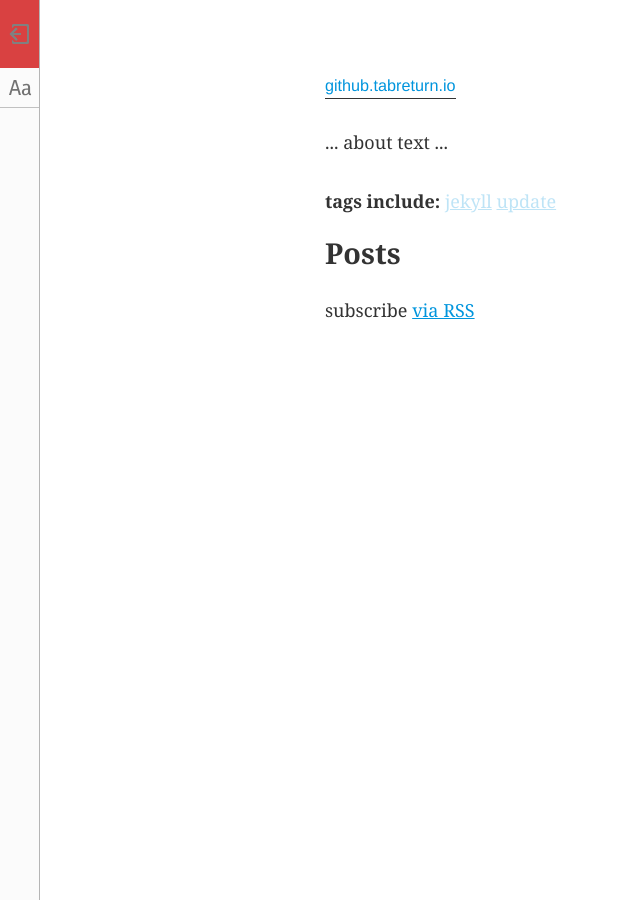
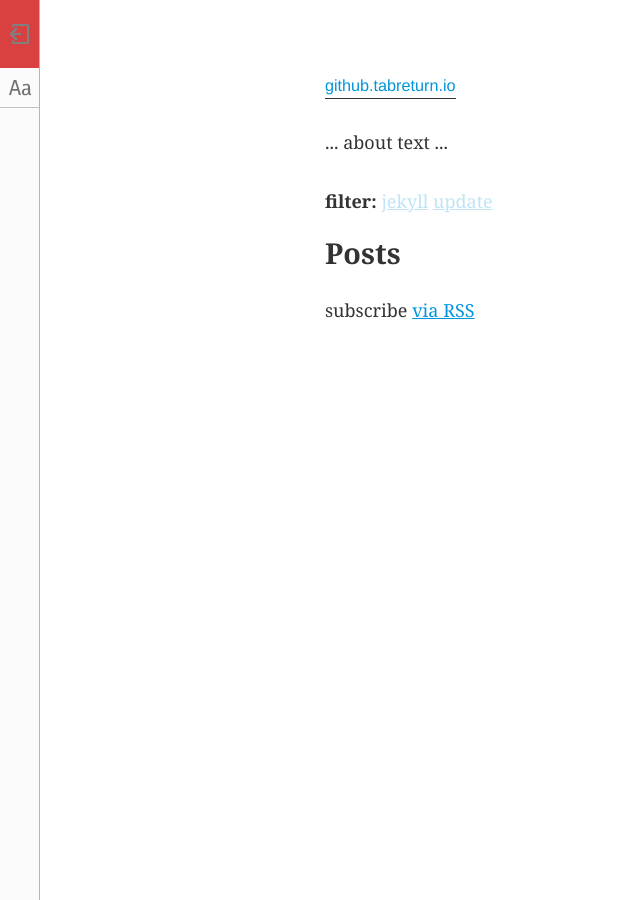
Before and after one commit to tabreturn/tabreturn.github.io, a Jekyll site: the page built from index.html, in a window 1280 px wide. Shown: the whole page, without its empty margins (0-640 px from the left). Built offline with Jekyll 4.4.1, drawn with Linux system fonts in a browser that asks for light colours; a script that is not in the unit is left out; comment, search, counter and statistics services are not loaded; some of the changed lines change nothing that is shown.

Commit message:
- complete filter functions

```diff
--- a/index.html
+++ b/index.html
@@ -4,7 +4,7 @@
 
 {% include about.md %}
 
-<strong>tags include:</strong>
+<strong>filter:</strong>
 
 {% assign sorted_categories = site.categories | sort %}
 
@@ -14,7 +14,32 @@
 {% endfor %}
 </span>
 
+<h1>Posts</h1>
+
+{% for post in site.posts %}
+
+  {% assign sorted_categories = post.categories | sort %}
+
+  <p data-category="{{ sorted_categories | join: ' ' }}" class="post">
+    <a class="post-link" href="{{ post.url | prepend: site.baseurl }}">{{ post.title }}</a>
+    <br />
+    <span class="post-meta">{{ post.date | date: "%Y-%m-%d" }}</span>
+    <em>
+      | {{ sorted_categories | join: ' | ' }}
+    </em>
+  </p>
+
+{% endfor %}
+
 <style>
+  #categories * {
+    -webkit-touch-callout: none;
+    -webkit-user-select: none;
+    -khtml-user-select: none;
+    -moz-user-select: none;
+    -ms-user-select: none;
+    user-select: none;
+  }
   #categories a {
     cursor: pointer;
   }
@@ -28,33 +53,62 @@
 
 <script>
   var category_buttons = document.querySelectorAll('#categories a');
+  var posts = document.querySelectorAll('.post');
   var categories_selected = [];
 
-  function postShowHide() {
-    // show/hide posts code
+  function checkForCategory(post_cat, cat_sel) {
+    var found = false;
+
+    post_cat.forEach(function(pcat) {
+      cat_sel.forEach(function(scat) {
+        if (pcat === scat)
+          found = true;
+      });
+    });
+
+    return found;
   }
 
-  function categorySelect(selected) {
-    if (selected.classList[0] === 'disabled')
-      selected.classList.remove('disabled');
-    else
-      selected.classList.add('disabled');
+  function postShowHide(scat) {
+    var post_categories;
+
+    posts.forEach(function(post) {
+      post_categories = post.getAttribute('data-category');
+      post_categories = post_categories.split(' ');
+      post.classList.remove('hidden');
+
+      if (!checkForCategory(post_categories, scat))
+        post.classList.add('hidden');
+    });
+  }
+
+  function categorySelect(selected, buttons) {
+    buttons.forEach(function(but) {
+      if (but.innerHTML === selected) {
+        if (but.classList[0]==='disabled')
+          but.classList.remove('disabled');
+        else
+          but.classList.add('disabled');
+      }
+    });
 
     categories_selected = [];
-    document.querySelectorAll('#categories a').forEach(function(cat) {
+
+    category_buttons.forEach(function(cat) {
       if (cat.classList.value !== 'disabled')
         categories_selected.push(cat.innerHTML);
     });
-    postShowHide();
-console.log(categories_selected);
+
+    postShowHide(categories_selected);
   }
 
-  category_buttons.forEach(function(category_button) {
-    category_button.addEventListener('click', function(e) {
-      categorySelect(e.target);
+  category_buttons.forEach(function(cat_but) {
+    cat_but.addEventListener('click', function(e) {
+      categorySelect(e.target.innerHTML, category_buttons);
     });
   });
 
+  categorySelect(['2016'], category_buttons);
 
 /*
     category_button.addEventListener('click', function(e) {
@@ -80,22 +134,4 @@
 
 </script>
 
-<h1>Posts</h1>
-
-{% for post in site.posts %}
-
-  {% assign sorted_categories = post.categories | sort %}
-
-  <p data-category="{{ sorted_categories | join: ' ' }}" class="hidden">
-    <a class="post-link" href="{{ post.url | prepend: site.baseurl }}">{{ post.title }}</a>
-    <br />
-    <span class="post-meta">{{ post.date | date: "%Y-%m-%d" }}</span>
-    <em>
-      | {{ sorted_categories | join: ' | ' }}
-    </em>
-  </p>
-
-{% endfor %}
-
-
 <p class="rss-subscribe">subscribe <a href="{{ "/feed.xml" | prepend: site.baseurl }}">via RSS</a></p>
```
Also changed, not shown: README.md.
